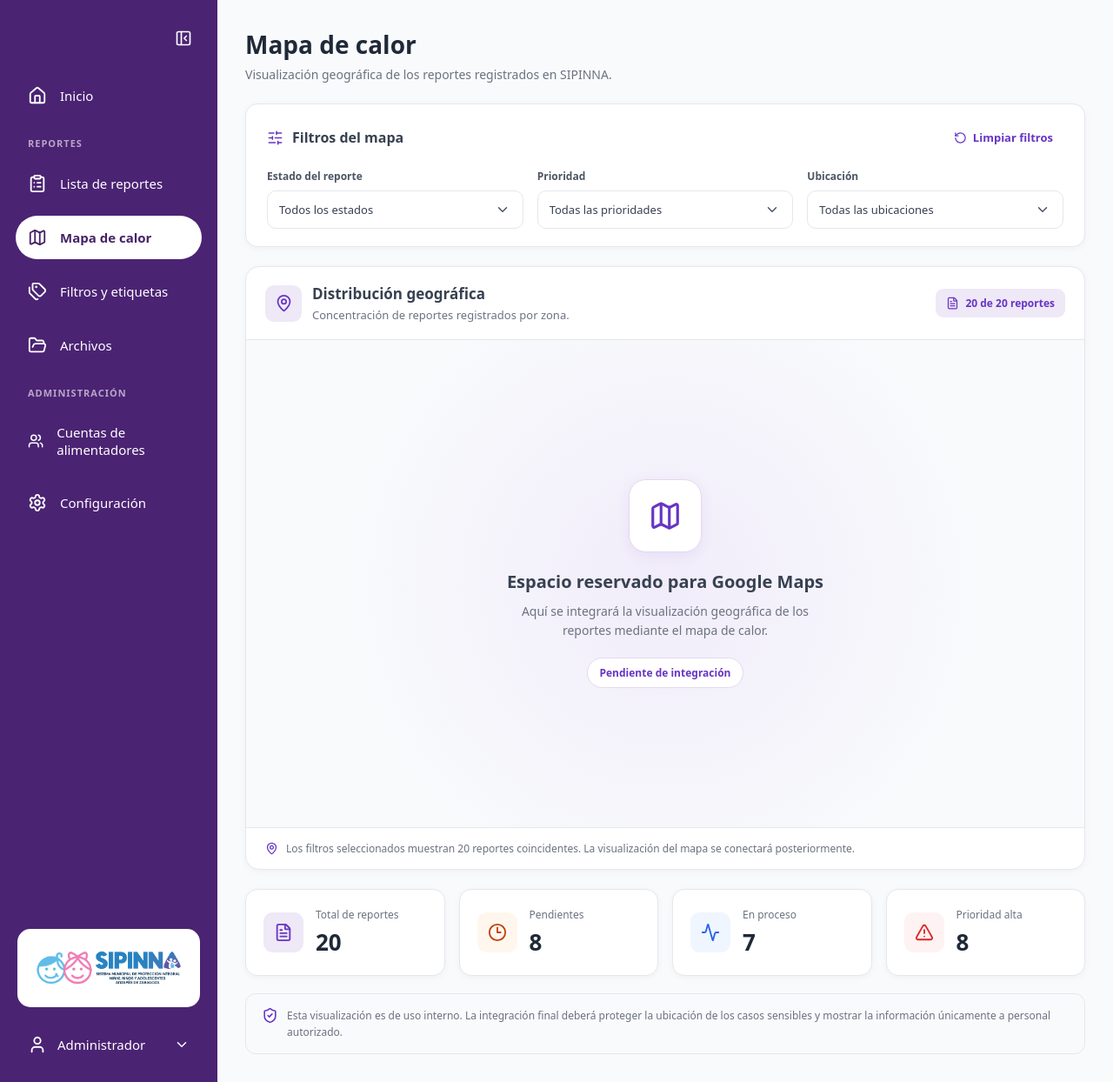
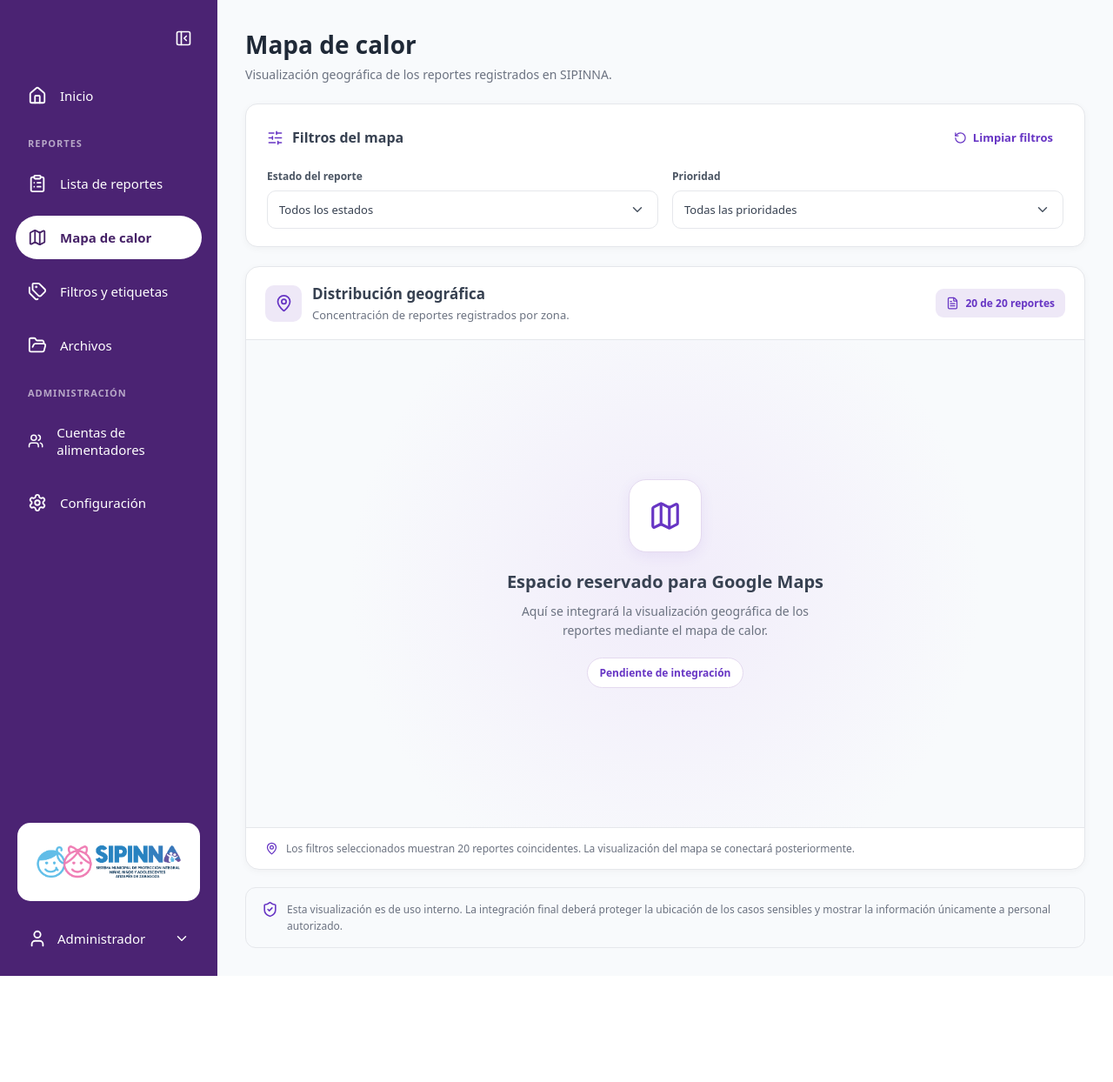
Before and after one commit to k4abrego/Web-Bloque, a React app: page /admin/mapa-calor in a window 1280 px wide. Shown: the whole page at 87% size. After the commit the page ends 1122 px from the top, so only its background shows below. Built offline with nearby package versions, Linux system fonts and the light colour scheme; the HTML template or start-up script is replaced by a standard one.

Commit message:
Cambios a mapa de calor

```diff
--- a/src/pages/admin/mapaCalorAdmin.css
+++ b/src/pages/admin/mapaCalorAdmin.css
@@ -89,10 +89,10 @@
 }
 
 
-/* Organiza los filtros en tres columnas */
+/* Organiza los filtros en dos columnas */
 .mapa-calor-filtros-campos {
   display: grid;
-  grid-template-columns: repeat(3, minmax(0, 1fr));
+  grid-template-columns: repeat(2, minmax(0, 1fr));
   gap: 16px;
 }
 
@@ -302,90 +302,6 @@
 }
 
 
-/* Organiza las tarjetas del resumen de reportes */
-.mapa-calor-resumen {
-  display: grid;
-  grid-template-columns: repeat(4, minmax(0, 1fr));
-  gap: 16px;
-  margin-top: 22px;
-}
-
-
-/* Da formato a cada tarjeta del resumen */
-.mapa-calor-resumen-card {
-  display: flex;
-  align-items: center;
-  gap: 14px;
-  padding: 20px;
-  background: white;
-  border: 1px solid #e5e7eb;
-  border-radius: 14px;
-  box-shadow: 0 2px 8px rgba(0, 0, 0, 0.04);
-}
-
-
-/* Da formato general a los iconos del resumen */
-.mapa-calor-resumen-icono {
-  display: flex;
-  align-items: center;
-  justify-content: center;
-  width: 46px;
-  height: 46px;
-  flex-shrink: 0;
-  border-radius: 11px;
-}
-
-
-/* Identifica el total de reportes */
-.mapa-calor-resumen-icono.total {
-  background: #eee8f7;
-  color: #6735c4;
-}
-
-
-/* Identifica los reportes pendientes */
-.mapa-calor-resumen-icono.pendientes {
-  background: #fff7ed;
-  color: #c2410c;
-}
-
-
-/* Identifica los reportes en proceso */
-.mapa-calor-resumen-icono.proceso {
-  background: #eff6ff;
-  color: #2563eb;
-}
-
-
-/* Identifica los reportes de prioridad alta */
-.mapa-calor-resumen-icono.alta {
-  background: #fef2f2;
-  color: #dc2626;
-}
-
-
-/* Organiza los textos del resumen */
-.mapa-calor-resumen-info {
-  display: flex;
-  flex-direction: column;
-  gap: 5px;
-}
-
-
-/* Da formato al nombre de cada indicador */
-.mapa-calor-resumen-info span {
-  color: #6b7280;
-  font-size: 12px;
-}
-
-
-/* Da formato a las cantidades del resumen */
-.mapa-calor-resumen-info strong {
-  color: #1f2937;
-  font-size: 26px;
-}
-
-
 /* Da formato al aviso sobre la privacidad de los reportes */
 .mapa-calor-aviso {
   display: flex;
@@ -415,24 +331,8 @@
 }
 
 
-/* Ajusta los filtros y las tarjetas en pantallas medianas */
-@media (max-width: 1000px) {
-  .mapa-calor-resumen {
-    grid-template-columns: repeat(2, minmax(0, 1fr));
-  }
-
-
-  .mapa-calor-filtros-campos {
-    grid-template-columns: repeat(2, minmax(0, 1fr));
-  }
-}
-
-
 /* Ajusta la página en pantallas pequeñas */
 @media (max-width: 650px) {
-  .mapa-calor-filtros-campos {
-    grid-template-columns: 1fr;
-  }
 
 
   .mapa-calor-filtros-header {
--- a/src/pages/admin/mapaCalorAdmin.jsx
+++ b/src/pages/admin/mapaCalorAdmin.jsx
@@ -6,9 +6,6 @@ import {
   SlidersHorizontal,
   RotateCcw,
   FileText,
-  Clock3,
-  AlertTriangle,
-  Activity,
   ShieldCheck,
 } from "lucide-react";
 import reportesMock from "../../mocks/reportes";
@@ -47,18 +44,9 @@ function MapaCalorAdmin() {
   // Guarda los filtros seleccionados por el administrador
   const [filtroEstado, setFiltroEstado] = useState("Todos");
   const [filtroPrioridad, setFiltroPrioridad] = useState("Todas");
-  const [filtroUbicacion, setFiltroUbicacion] = useState("Todas");
 
 
-  // Obtiene las ubicaciones registradas sin repetir opciones
-  const ubicaciones = [
-    ...new Set(
-      reportesMock.map((reporte) => reporte.ubicacion)
-    ),
-  ].filter(Boolean).sort();
-
-
-  // Filtra los reportes según las opciones seleccionadas
+  // Filtra los reportes según el estado y la prioridad seleccionados
   const reportesFiltrados = reportesMock.filter((reporte) => {
 
     const coincideEstado =
@@ -69,32 +57,12 @@ function MapaCalorAdmin() {
       filtroPrioridad === "Todas" ||
       reporte.prioridad === filtroPrioridad;
 
-    const coincideUbicacion =
-      filtroUbicacion === "Todas" ||
-      reporte.ubicacion === filtroUbicacion;
-
-    return (
-      coincideEstado &&
-      coincidePrioridad &&
-      coincideUbicacion
-    );
+    return coincideEstado && coincidePrioridad;
   });
 
 
-  // Calcula las cantidades utilizadas en el resumen de reportes
+  // Calcula la cantidad de reportes que cumplen con los filtros
   const totalReportes = reportesFiltrados.length;
-
-  const reportesPendientes = reportesFiltrados.filter(
-    (reporte) => reporte.estado === "Pendiente"
-  ).length;
-
-  const reportesEnProceso = reportesFiltrados.filter(
-    (reporte) => reporte.estado === "En proceso"
-  ).length;
-
-  const reportesAltaPrioridad = reportesFiltrados.filter(
-    (reporte) => reporte.prioridad === "Alta"
-  ).length;
 
 
   // Restablece los filtros a sus valores originales
@@ -102,7 +70,6 @@ function MapaCalorAdmin() {
 
     setFiltroEstado("Todos");
     setFiltroPrioridad("Todas");
-    setFiltroUbicacion("Todas");
   };
 
 
@@ -188,35 +155,6 @@ function MapaCalorAdmin() {
 
           </div>
 
-
-          <div className="mapa-calor-filtro">
-
-            <label htmlFor="mapa-filtro-ubicacion">
-              Ubicación
-            </label>
-
-            <select
-              id="mapa-filtro-ubicacion"
-              value={filtroUbicacion}
-              onChange={(e) => setFiltroUbicacion(e.target.value)}
-            >
-              <option value="Todas">Todas las ubicaciones</option>
-
-              {ubicaciones.map((ubicacion) => (
-
-                <option
-                  key={ubicacion}
-                  value={ubicacion}
-                >
-                  {ubicacion}
-                </option>
-
-              ))}
-
-            </select>
-
-          </div>
-
         </div>
 
       </div>
@@ -280,78 +218,6 @@ function MapaCalorAdmin() {
       </div>
 
 
-      <div className="mapa-calor-resumen">
-
-        <div className="mapa-calor-resumen-card">
-
-          <div className="mapa-calor-resumen-icono total">
-            <FileText size={22} />
-          </div>
-
-          <div className="mapa-calor-resumen-info">
-
-            <span>Total de reportes</span>
-
-            <strong>{totalReportes}</strong>
-
-          </div>
-
-        </div>
-
-
-        <div className="mapa-calor-resumen-card">
-
-          <div className="mapa-calor-resumen-icono pendientes">
-            <Clock3 size={22} />
-          </div>
-
-          <div className="mapa-calor-resumen-info">
-
-            <span>Pendientes</span>
-
-            <strong>{reportesPendientes}</strong>
-
-          </div>
-
-        </div>
-
-
-        <div className="mapa-calor-resumen-card">
-
-          <div className="mapa-calor-resumen-icono proceso">
-            <Activity size={22} />
-          </div>
-
-          <div className="mapa-calor-resumen-info">
-
-            <span>En proceso</span>
-
-            <strong>{reportesEnProceso}</strong>
-
-          </div>
-
-        </div>
-
-
-        <div className="mapa-calor-resumen-card">
-
-          <div className="mapa-calor-resumen-icono alta">
-            <AlertTriangle size={22} />
-          </div>
-
-          <div className="mapa-calor-resumen-info">
-
-            <span>Prioridad alta</span>
-
-            <strong>{reportesAltaPrioridad}</strong>
-
-          </div>
-
-        </div>
-
-      </div>
-
-
       <div className="mapa-calor-aviso">
 
         <ShieldCheck size={19} />
```
